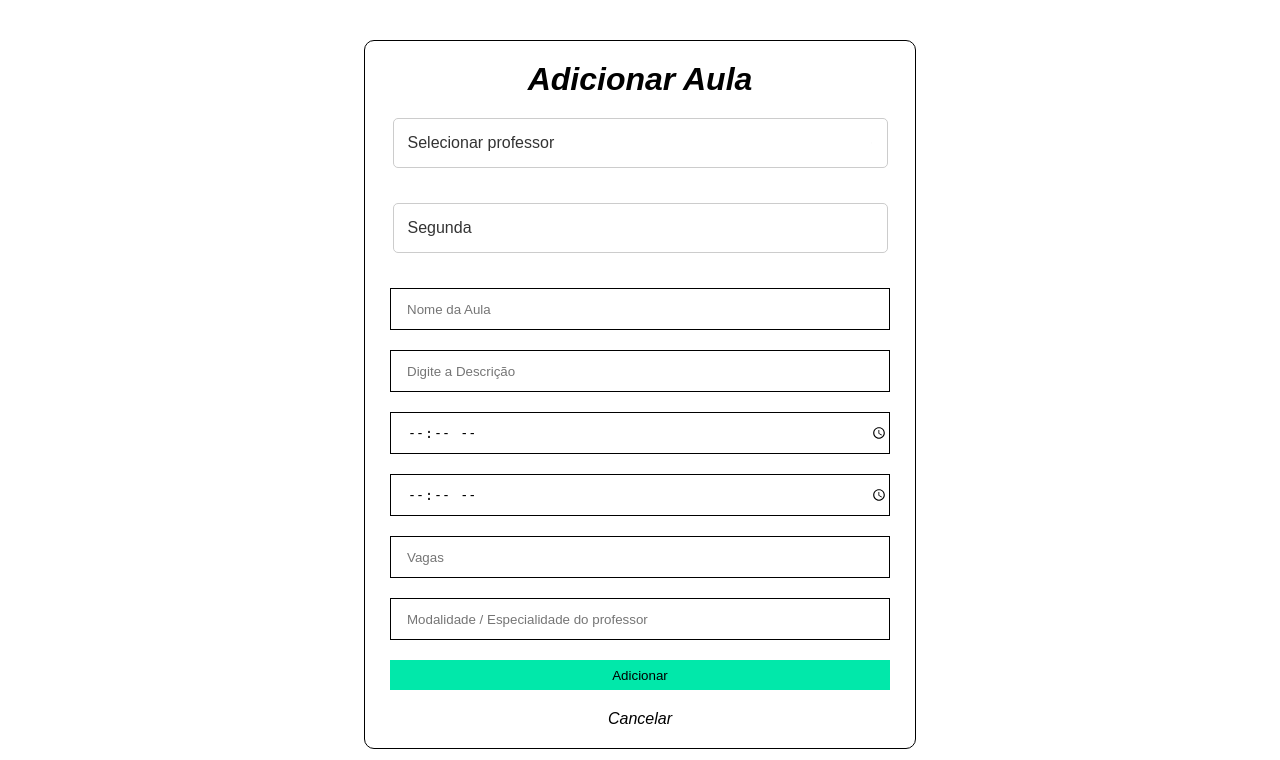
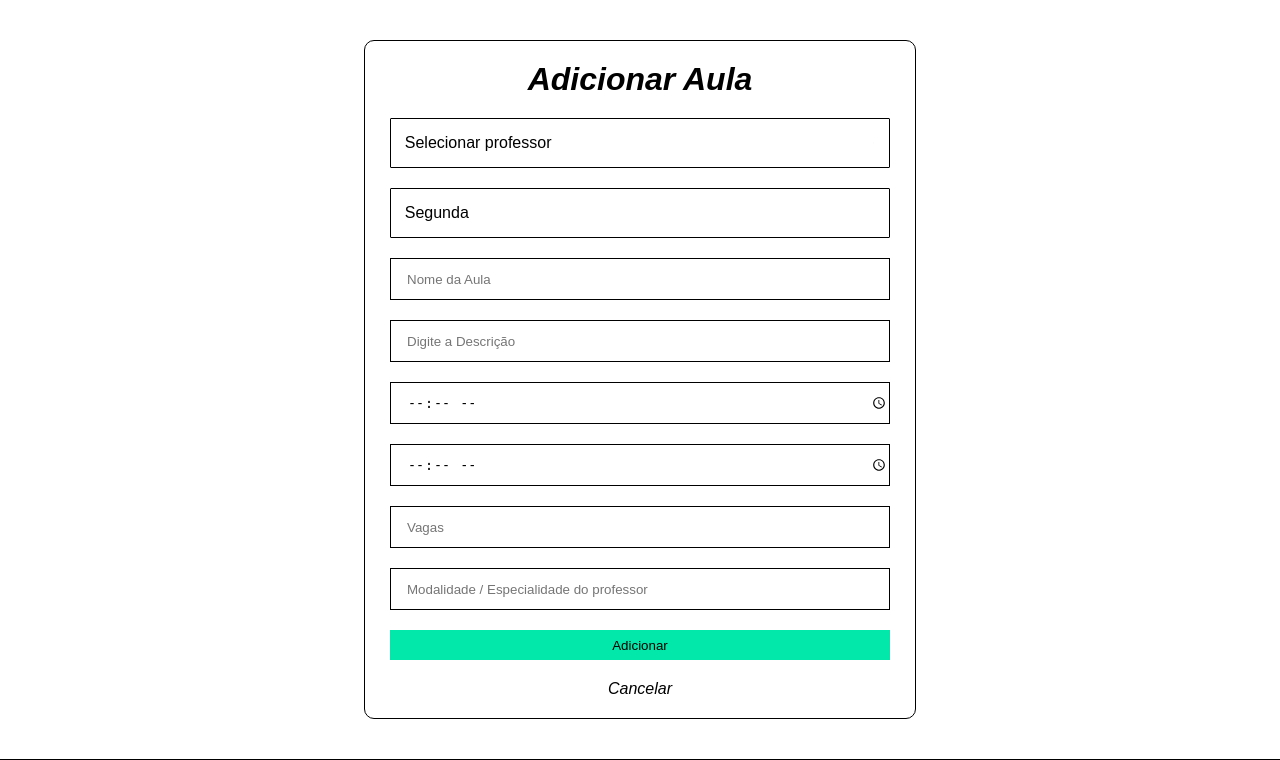
Before and after one commit to Henrique-de-Souza-Figueiredo/Stand-10-10, a Flask app: template templates/admin-adicionar-aula.html in a window 1280 px wide. Shown: the part 116-876 px from the top of the page. Run offline with Flask 3, Linux system fonts and the light colour scheme; the template is opened without the code that fills it: most values are stand-ins (such as "Sample title", 1, 10 or a date in 2020).

Commit message:
Finalização no css
bonito

```diff
--- a/static/css/style.css
+++ b/static/css/style.css
@@ -1182,18 +1182,17 @@ select {
     -moz-appearance: none;
 
     display: block;          /* Ocupa a largura total */
-    width: 90%;             /* 100% da largura do contêiner */
+    width: 91%;             /* 100% da largura do contêiner */
     padding: 12px 14px;      /* Padding: igual ao que seus inputs parecem ter */
-    margin-bottom: 15px;     /* Espaço abaixo: igual aos seus inputs */
 
-    border: 1px solid #ccc;  /* Borda sutil: igual aos seus inputs */
-    border-radius: 5px;      /* Bordas arredondadas: igual aos seus inputs */
+    border: 1px solid var(--cor-preto);  /* Borda sutil: igual aos seus inputs */
+    border-radius: 1px;      /* Bordas arredondadas: igual aos seus inputs */
     background-color: #fff;  /* Fundo branco: igual aos seus inputs */
 
     /* --- Texto e Fonte --- */
     font-size: 1rem;         /* Tamanho da fonte */
     font-family: inherit;    /* Usa a mesma fonte do resto do corpo */
-    color: #333;             /* Cor do texto: igual aos seus inputs */
+    color: var(--cor-preto);             /* Cor do texto: igual aos seus inputs */
     line-height: 1.5;
 
     /* --- Seta personalizada (Dropdown Arrow) --- */
@@ -1207,12 +1206,12 @@ select {
 
 /* --- Estados (Hover e Focus) --- */
 select:hover {
-    border-color: #0000; /* Borda um pouco mais escura no hover */
+    border-color: var(--cor-verde-claro); /* Borda um pouco mais escura no hover */
 }
 
 select:focus {
     outline: none;           /* Remove o outline padrão */
-    border-color: #007bff;   /* Cor de foco (ajuste se seus inputs tiverem outra) */
+    border-color: var(--cor-principal);   /* Cor de foco (ajuste se seus inputs tiverem outra) */
     box-shadow: 0 0 5px rgba(0,123,255,0.3); /* Sombra de foco suave */
 }
 
```
